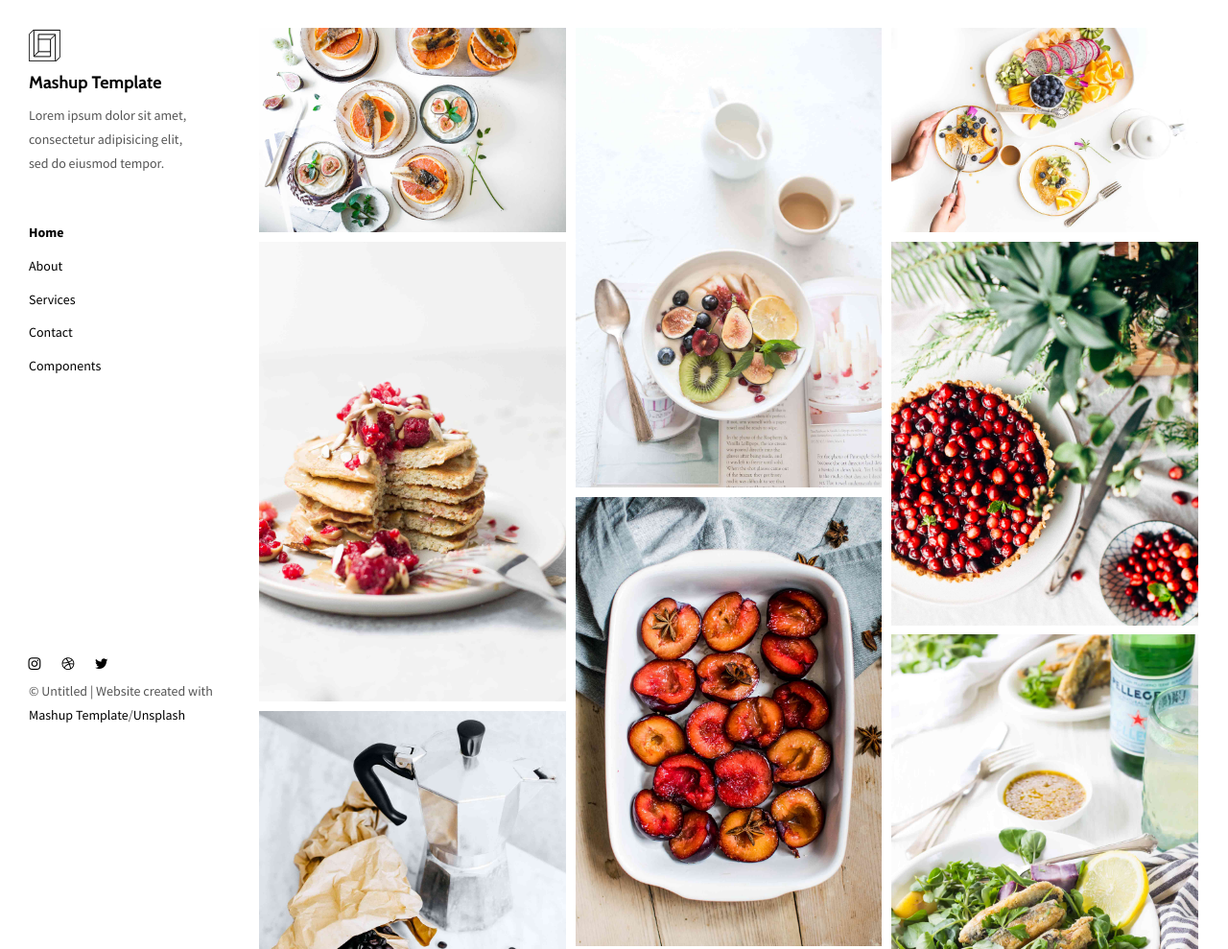
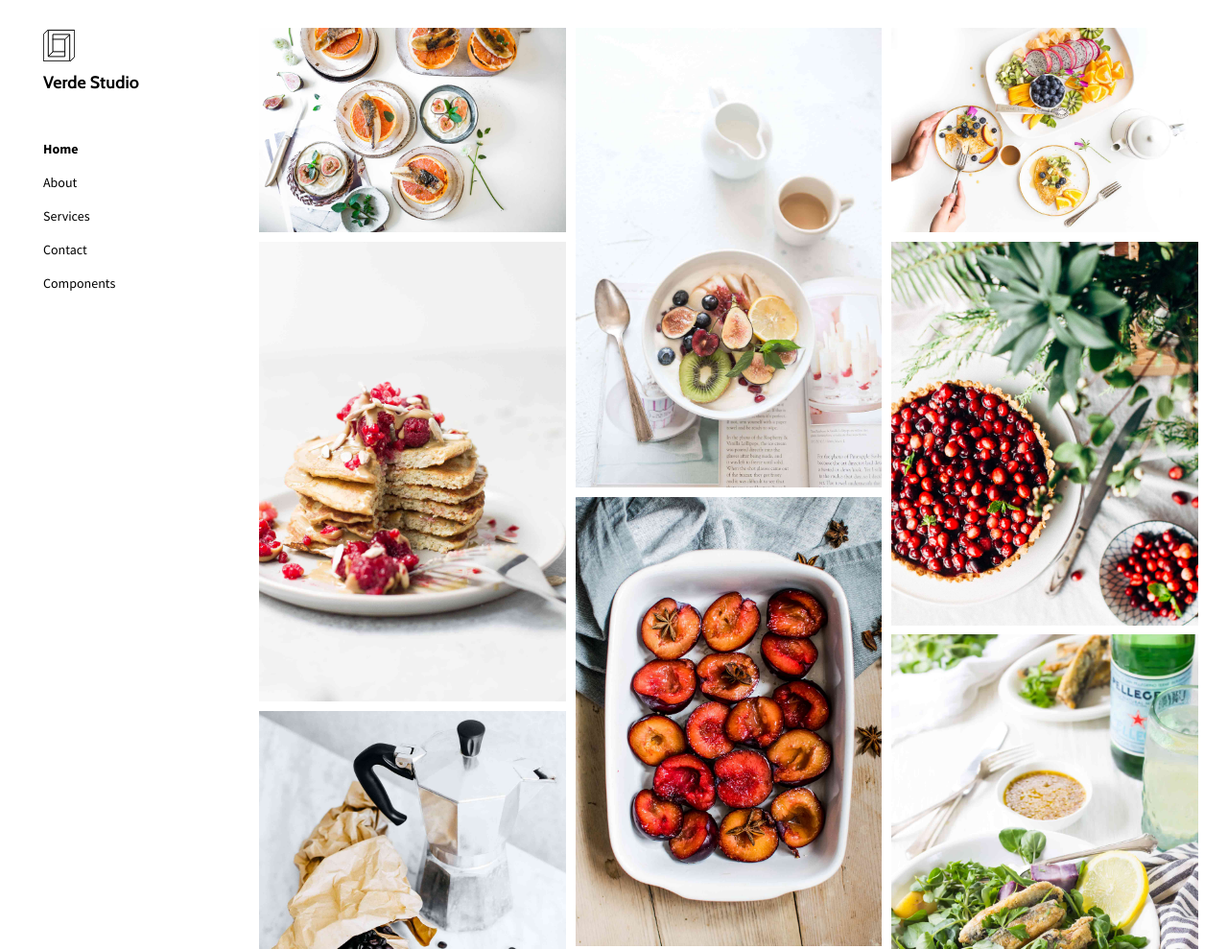
Before and after one commit to FilipRegenczuk/VerdeStudioWebsite, a plain HTML site: page index.html in a window 1280 px wide. Shown: the top 989 px of the page at 96% size. Drawn offline with nearby package versions, Linux system fonts and the light colour scheme.

Commit message:
code clean

```diff
--- a/index.html
+++ b/index.html
@@ -5,9 +5,8 @@
   <meta charset="UTF-8">
   <meta content="IE=edge" http-equiv="X-UA-Compatible">
   <meta content="width=device-width,initial-scale=1" name="viewport">
-  <meta content="Page description" name="description">
+  <!-- <meta content="Page description" name="description"> -->
   <meta name="google" content="notranslate" />
-  <meta content="Mashup templates have been developped by Orson.io team" name="author">
 
   <!-- Disable tap highlight on IE -->
   <meta name="msapplication-tap-highlight" content="no">
@@ -15,59 +14,42 @@
   <link href="./assets/apple-icon-180x180.png" rel="apple-touch-icon">
   <link href="./assets/favicon.ico" rel="icon">
 
-
-
-  <title>Title page</title>
+  <title>Verde Studio</title>
 
 <link href="./main.css" rel="stylesheet"></head>
 
+
 <body>
+<header>
+    <div class="navbar navbar-default visible-xs">
 
-<!-- Add your content of header -->
-<header class="">
-  <div class="navbar navbar-default visible-xs">
         <button type="button" class="navbar-toggle collapsed">
         <span class="sr-only">Toggle navigation</span>
         <span class="icon-bar"></span>
         <span class="icon-bar"></span>
         <span class="icon-bar"></span>
         </button>
-    <a href="./index.html" class="navbar-brand">Mashup Template</a>
+        <a href="./index.html" class="navbar-brand">Verde Studio</a>
     </div>
 
     <nav class="sidebar">
+        <div class="container">
             <div class="navbar-collapse" id="navbar-collapse">
                 <div class="site-header hidden-xs">
                     <a class="site-brand" href="./index.html" title="">
                         <img class="img-responsive site-logo" alt="" src="./assets/images/mashup-logo.svg">
-            Mashup Template
+                        Verde Studio
                     </a>
-        <p>Lorem ipsum dolor sit amet, consectetur adipisicing elit, sed do eiusmod
-        tempor.</p>
                 </div>
+
                 <ul class="nav">
                     <li><a href="./index.html" title="">Home</a></li>
                     <li><a href="./about.html" title="">About</a></li>
                     <li><a href="./services.html" title="">Services</a></li>
                     <li><a href="./contact.html" title="">Contact</a></li>
                     <li><a href="./components.html" title="">Components</a></li>
-
                 </ul>
-
-      <nav class="nav-footer">
-        <p class="nav-footer-social-buttons">
-          <a class="fa-icon" href="https://www.instagram.com/" title="">
-            <i class="fa fa-instagram"></i>
-          </a>
-          <a class="fa-icon" href="https://dribbble.com/" title="">
-            <i class="fa fa-dribbble"></i>
-          </a>
-          <a class="fa-icon" href="https://twitter.com/" title="">
-            <i class="fa fa-twitter"></i>
-          </a>
-        </p>
-        <p>© Untitled | Website created with <a href="http://www.mashup-template.com/" title="Create website with free html template">Mashup Template</a>/<a href="https://www.unsplash.com/" title="Beautiful Free Images">Unsplash</a></p>
-      </nav>
+            </div>
         </div>
     </nav>
 </header>
@@ -116,6 +98,7 @@
                 </div>
             </a>
         </div>
+
         <div class="grid-item">
             <img class="img-responsive" alt="" src="./assets/images/img-04.jpg">
             <a href="./project.html" class="project-description">
@@ -163,6 +146,7 @@
                 </div>
             </a>
         </div>
+
         <div class="grid-item">
             <img class="img-responsive" alt="" src="./assets/images/img-03.jpg">
             <a href="./project.html" class="project-description">
@@ -174,7 +158,6 @@
                 </div>
             </a>
         </div>
-
     </div>
 </div>
 
```
Also changed, not shown: project.html (+1 -1 lines). Lines whose indentation alone changed are shown as unchanged.
